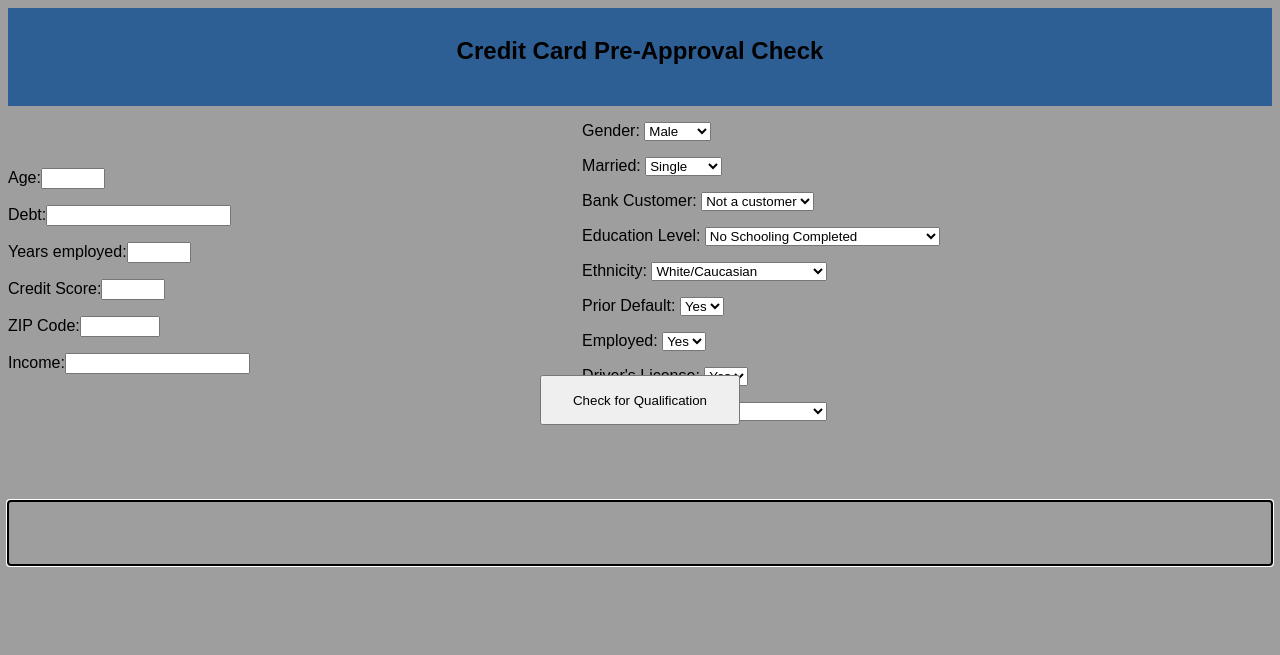
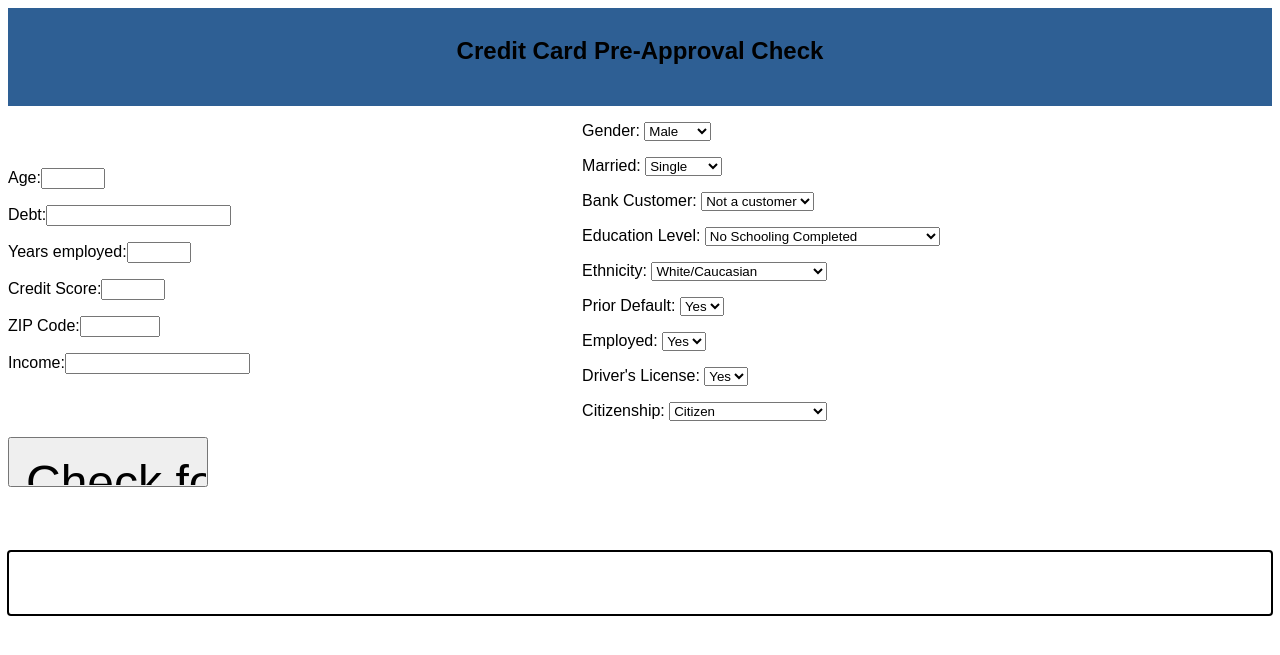
Before and after one commit to Mariyee30/CS478-Final-Project, a Flask app: page / in a window 1280 px wide. Shown: the top 655 px of the page. Run offline with Flask 2, Linux system fonts and the light colour scheme.

Commit message:
Fix css overlay color and apply button

```diff
--- a/app/static/css/style.css
+++ b/app/static/css/style.css
@@ -12,23 +12,20 @@
 }
 
 body {
-    background-color: #9e9e9e;
     font-family: sans-serif;
     align-items: center;
     display: grid;
  }
 
 .checkbutton {
+    font-size: 3rem;
     padding: 1rem;
     align-self: center;
     height: 50px;
     width: 200px;
     margin: 0;
-    position: absolute;
     top: 50%;
     left: 50%;
-    -ms-transform: translate(-50%, -50%);
-    transform: translate(-50%, -50%);
 }
 
 .inputform {
--- a/app/templates/index.html
+++ b/app/templates/index.html
@@ -100,8 +100,8 @@
           </select>
         </p>
       </section>
+      <input type="submit" value="Check for Qualification" class ="checkbutton">
     </form>
-      <input type="submit" value="Check for Qualification" class ="checkbutton">
 
     <section class="output">{{preapproval_status}}</section>
   </body>
```
Lines whose indentation alone changed are shown as unchanged.
